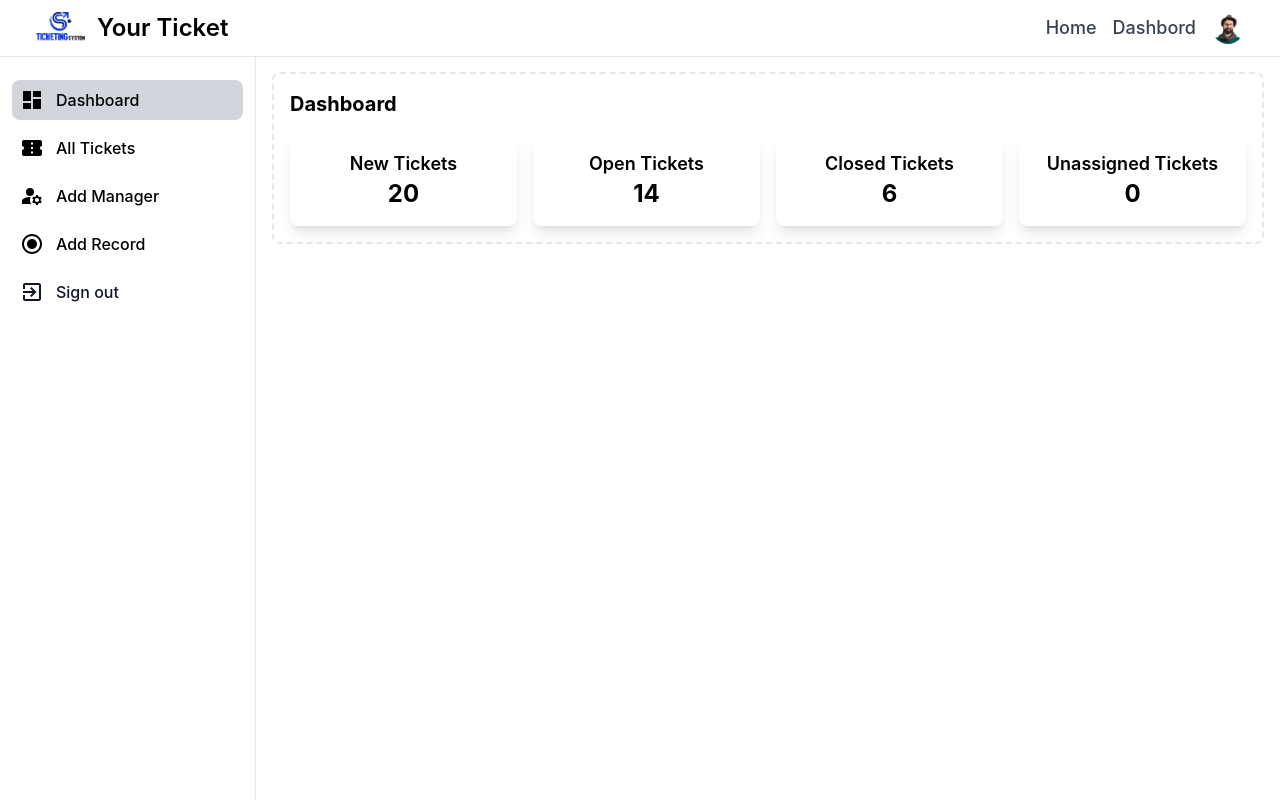
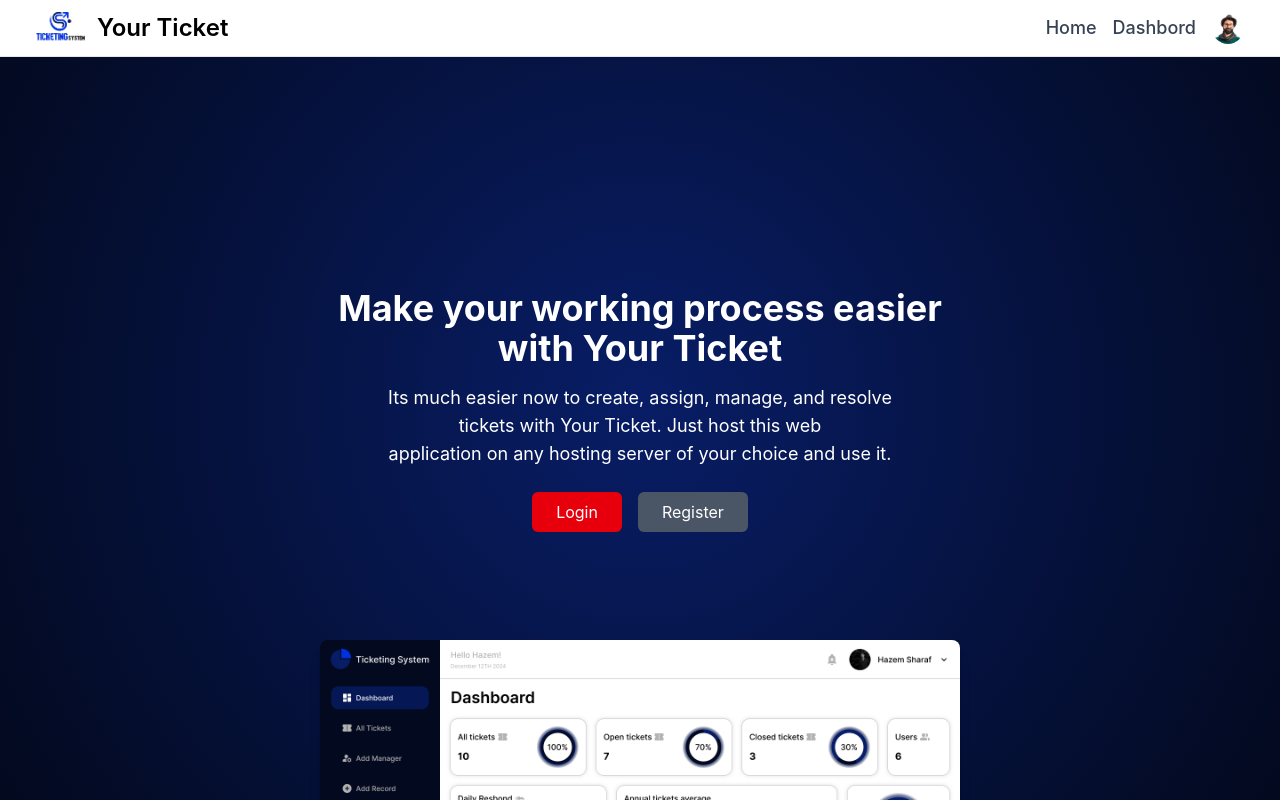
Before and after one commit to IslamImad12/TicketingSystem-v2, a React (Vite) app: page / in a window 1280 px wide. Shown: the top 800 px of the page. Built offline with nearby package versions, Linux system fonts and the light colour scheme.

Commit message:
Add files via upload

```diff
--- a/src/App.jsx
+++ b/src/App.jsx
@@ -11,7 +11,7 @@ import Register from './Components/Register/Register';
 
 let routers = createBrowserRouter([
   {path:'' , element:<Layout/> , children:[
-    {index: true, element:<Home/>},
+    {index: true, element:<LandingPage/>},
     {path:'/home' , element:<Home/>},
     {path:'/profile' , element:<Profile/>},
     {path:'/navbar' , element:<Navbar/>},
--- a/src/Components/Home/Home.jsx
+++ b/src/Components/Home/Home.jsx
@@ -97,14 +97,14 @@ export default function Home() {
           {activePage === "manager" && (
             <div>
               <h2 className="text-xl font-bold">Add Manager</h2>
-              <p>Here you can add new managers.</p>
+              <p>Add Manager.</p>
             </div>
           )}
 
           {activePage === "records" && (
             <div>
               <h2 className="text-xl font-bold">Add Record</h2>
-              <p>Here you can add new records.</p>
+              <p>Add Record.</p>
             </div>
           )}
 
```
